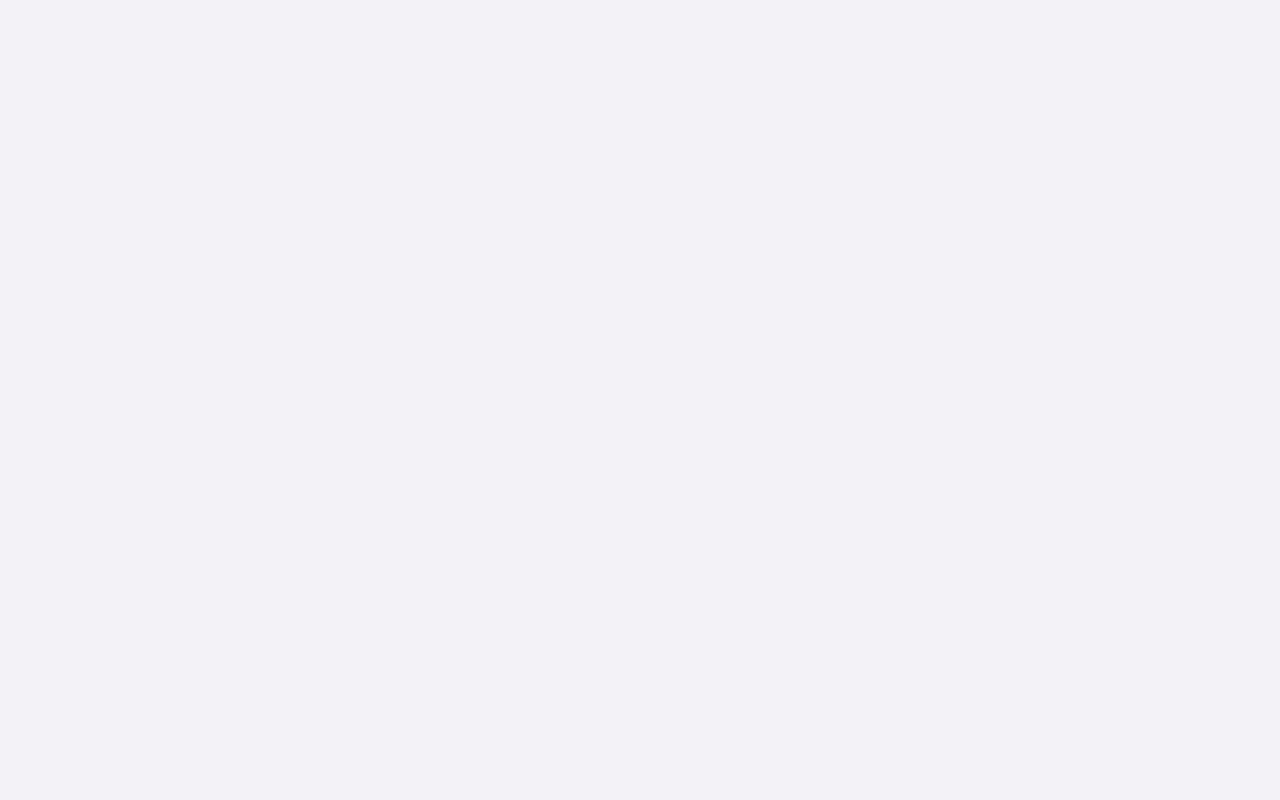
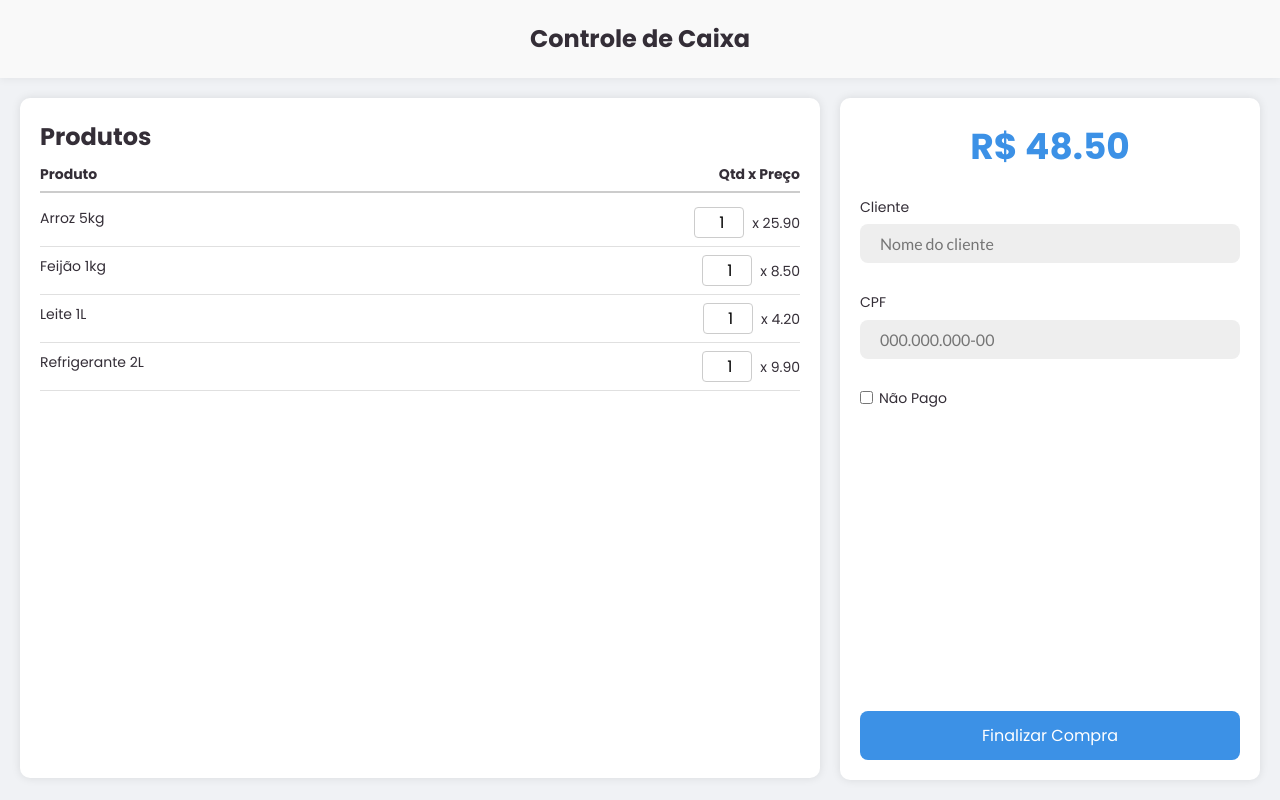
Before and after one commit to tatianysouza/BoxControl, a React (Vite) app in the folder frontend/: page /caixa in a window 1280 px wide. Before the commit this address had no page. Built offline with nearby package versions, Linux system fonts and the light colour scheme; sample sign-in values are in the browser's storage.

Commit message:
feat: adicionando tela de controle de caixa

```diff
--- a/frontend/package.json
+++ b/frontend/package.json
@@ -30,6 +30,7 @@
     "@types/jest": "^30.0.0",
     "@types/react": "^19.1.2",
     "@types/react-dom": "^19.1.2",
+    "@types/react-router-dom": "^5.3.3",
     "@vitejs/plugin-react": "^4.4.1",
     "eslint": "^9.25.0",
     "eslint-plugin-react-hooks": "^5.2.0",
--- a/frontend/src/App.tsx
+++ b/frontend/src/App.tsx
@@ -4,6 +4,7 @@ import Escolha from "./pages/Escolha/Escolha";
 import LoginForm from "./pages/Inicio/LoginForm";
 import { Perfil } from "./pages/Perfil/Perfil";
 import Estoque from "./pages/Estoque/Estoque";
+import CashRegisterPage from "./pages/ControleCaixa/CashRegisterPage";
 
 function App() {
   const token = localStorage.getItem("token");
@@ -19,6 +20,7 @@ function App() {
           <Route path="/dashboard" element={<Escolha />} />
           <Route path="/perfil" element={<Perfil />} />
           <Route path="/estoque" element={<Estoque />} />
+          <Route path="/caixa" element={<CashRegisterPage/>} />
         </>
       )}
     </Routes>
--- /dev/null
+++ b/frontend/src/components/ProductRow/ProductRow.module.css
@@ -0,0 +1,16 @@
+.productItem {
+  display: flex;
+  justify-content: space-between;
+  padding: 8px 0;
+  font-size: 14px;
+  border-bottom: 1px solid #e0e0e0;
+}
+
+.qtyInput {
+  width: 50px;
+  padding: 2px 4px;
+  border-radius: 4px;
+  border: 1px solid #ccc;
+  text-align: right;
+  margin-right: 4px;
+}
--- /dev/null
+++ b/frontend/src/components/ProductRow/ProductRow.tsx
@@ -0,0 +1,37 @@
+import React from "react";
+import styles from "./ProductRow.module.css";
+
+interface ProductRowProps {
+  id: number;
+  name: string;
+  price: number;
+  quantidade: number;
+  onQuantityChange: (id: number, quantidade: number) => void;
+}
+
+const ProductRow: React.FC<ProductRowProps> = ({
+  id,
+  name,
+  price,
+  quantidade,
+  onQuantityChange,
+}) => {
+  return (
+    <li className={styles.productItem}>
+      <span>{name}</span>
+      <span>
+        <input
+          type="number"
+          min={1}
+          value={quantidade}
+          onChange={(e) => onQuantityChange(id, Number(e.target.value))}
+          className={styles.qtyInput}
+        />
+        {" x "}
+        <span className={styles.price}>{price.toFixed(2)}</span>
+      </span>
+    </li>
+  );
+};
+
+export default ProductRow;
--- /dev/null
+++ b/frontend/src/pages/ControleCaixa/CashRegisterPage.module.css
@@ -0,0 +1,71 @@
+.page {
+  min-height: 100vh;
+  display: flex;
+  flex-direction: column;
+}
+
+.container {
+  flex: 1;
+  display: flex;
+  gap: 20px;
+  padding: 20px;
+}
+
+.productList {
+  flex: 2;
+  background-color: #fff;
+  border-radius: 10px;
+  padding: 20px;
+  box-shadow: 0 0 10px rgba(0,0,0,0.1);
+  overflow-y: auto;
+  max-height: calc(100vh - 120px);
+}
+
+.productHeader {
+  display: flex;
+  justify-content: space-between;
+  font-weight: bold;
+  padding: 6px 0;
+  border-bottom: 2px solid #ccc;
+  margin-bottom: 6px;
+  font-size: 14px;
+}
+
+.productItems {
+  list-style: none;
+  padding: 0;
+  margin: 0;
+}
+
+.summary {
+  flex: 1;
+  background-color: #fff;
+  border-radius: 10px;
+  padding: 20px;
+  box-shadow: 0 0 10px rgba(0,0,0,0.1);
+  display: flex;
+  flex-direction: column;
+  justify-content: space-between;
+}
+
+.total {
+  font-size: 36px;
+  font-weight: bold;
+  color: var(--blue);
+  text-align: center;
+  margin-bottom: 20px;
+}
+
+.clientFields {
+  display: flex;
+  flex-direction: column;
+  gap: 10px;
+  margin-bottom: 20px;
+}
+
+.checkboxLabel {
+  display: flex;
+  align-items: center;
+  gap: 6px;
+  font-size: 14px;
+}
--- /dev/null
+++ b/frontend/src/pages/ControleCaixa/CashRegisterPage.tsx
@@ -0,0 +1,102 @@
+import React, { useState } from "react";
+import Header from "../../components/Header/Header";
+import Button from "../../components/Button/Button";
+import Input from "../../components/Input/InputField";
+import ProductRow from "../../components/ProductRow/ProductRow";
+import styles from "./CashRegisterPage.module.css";
+
+interface Product {
+  id: number;
+  name: string;
+  price: number;
+  quantidade: number;
+}
+
+const mockProducts: Product[] = [
+  { id: 1, name: "Arroz 5kg", price: 25.9, quantidade: 1 },
+  { id: 2, name: "Feijão 1kg", price: 8.5, quantidade: 1 },
+  { id: 3, name: "Leite 1L", price: 4.2, quantidade: 1 },
+  { id: 4, name: "Refrigerante 2L", price: 9.9, quantidade: 1 },
+];
+
+const CashRegisterPage: React.FC = () => {
+  const [products, setProducts] = useState<Product[]>(mockProducts);
+  const [cliente, setCliente] = useState("");
+  const [cpf, setCpf] = useState("");
+  const [pago, setPago] = useState(true);
+
+  const handleQuantityChange = (id: number, qty: number) => {
+    setProducts((prev) =>
+      prev.map((p) => (p.id === id ? { ...p, quantidade: qty } : p))
+    );
+  };
+
+  const total = products.reduce((acc, p) => acc + p.price * p.quantidade, 0);
+
+  return (
+    <div className={styles.page}>
+      <Header
+        leftContent={null}
+        centerContent={<h2>Controle de Caixa</h2>}
+        rightContent={null}
+      />
+
+      <div className={styles.container}>
+        {/* Lista de produtos */}
+        <div className={styles.productList}>
+          <h2>Produtos</h2>
+          <div className={styles.productHeader}>
+            <span>Produto</span>
+            <span>Qtd x Preço</span>
+          </div>
+          <ul className={styles.productItems}>
+            {products.map((product) => (
+              <ProductRow
+                key={product.id}
+                id={product.id}
+                name={product.name}
+                price={product.price}
+                quantidade={product.quantidade}
+                onQuantityChange={handleQuantityChange}
+              />
+            ))}
+          </ul>
+        </div>
+
+        {/* Resumo da compra */}
+        <div className={styles.summary}>
+          <div>
+            <div className={styles.total}>R$ {total.toFixed(2)}</div>
+
+            <div className={styles.clientFields}>
+              <Input
+                label="Cliente"
+                placeholder="Nome do cliente"
+                value={cliente}
+                onChange={(e) => setCliente(e.target.value)}
+              />
+              <Input
+                label="CPF"
+                placeholder="000.000.000-00"
+                value={cpf}
+                onChange={(e) => setCpf(e.target.value)}
+              />
+              <label className={styles.checkboxLabel}>
+                <input
+                  type="checkbox"
+                  checked={!pago}
+                  onChange={() => setPago((prev) => !prev)}
+                />
+                Não Pago
+              </label>
+            </div>
+          </div>
+
+          <Button text="Finalizar Compra" color="primary" onClick={() => {}} />
+        </div>
+      </div>
+    </div>
+  );
+};
+
+export default CashRegisterPage;
--- a/frontend/src/pages/Escolha/Escolha.tsx
+++ b/frontend/src/pages/Escolha/Escolha.tsx
@@ -26,7 +26,7 @@ const Escolha = () => {
         <h3>Escolha uma opção:</h3>
         <div className={styles.optionsGrid}>
           <OptionCard icon="bx-user-circle" label="Meu Perfil" onClick={profile} />
-          <OptionCard icon="bx-wallet" label="Controle de Caixa" onClick={() => {}} />
+          <OptionCard icon="bx-wallet" label="Controle de Caixa" onClick={() => {navigate("/caixa")}} />
           <OptionCard icon="bx-shopping-bag" label="Minhas Vendas" onClick={() => {}} />
           <OptionCard icon="bx-box" label="Estoque" onClick={() => {navigate("/estoque")}} />
         </div>
```
Also changed, not shown: frontend/src/pages/ControleCaixa/index.tsx (deleted), 1 other file (tests, documents, lock files or other folders).
